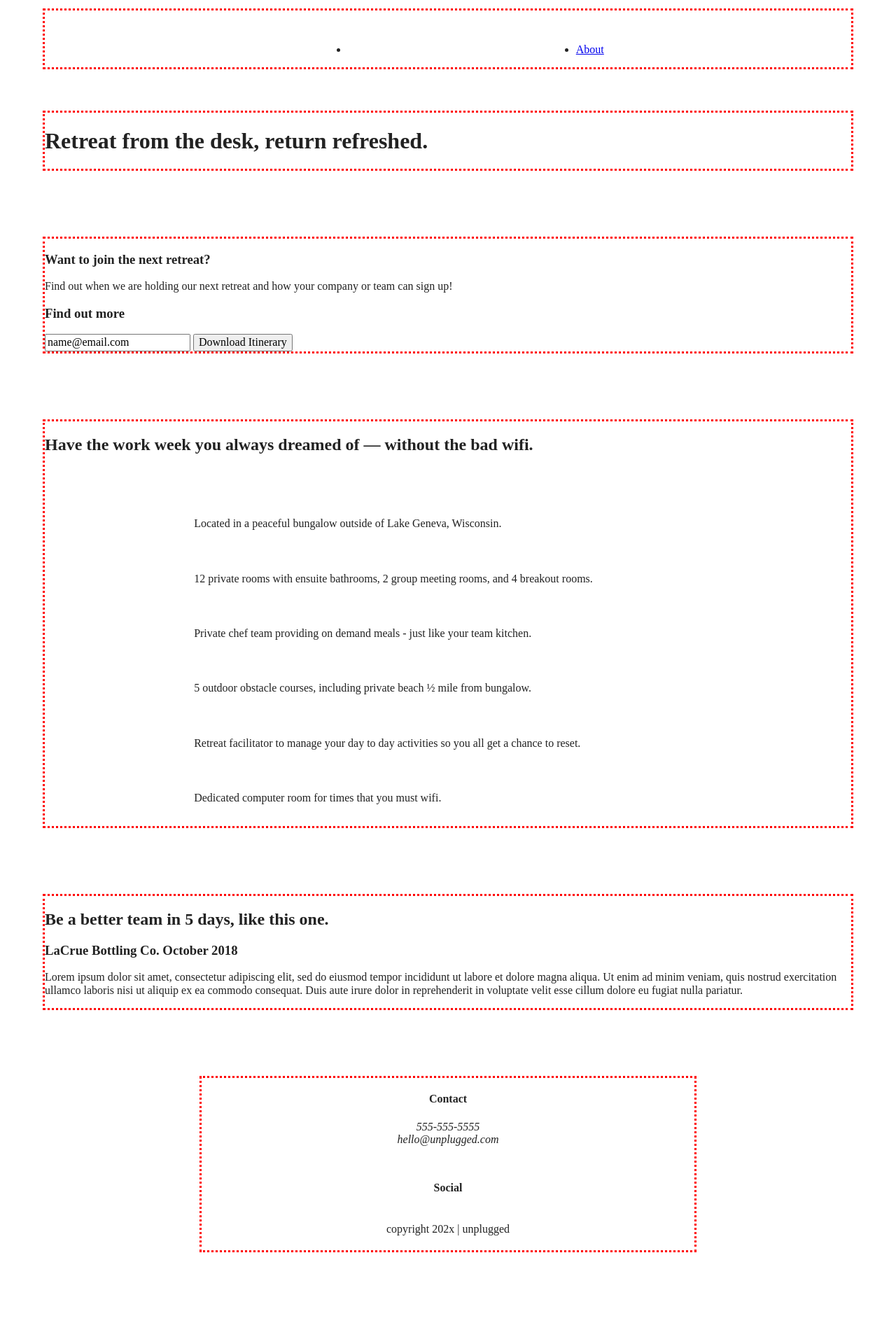
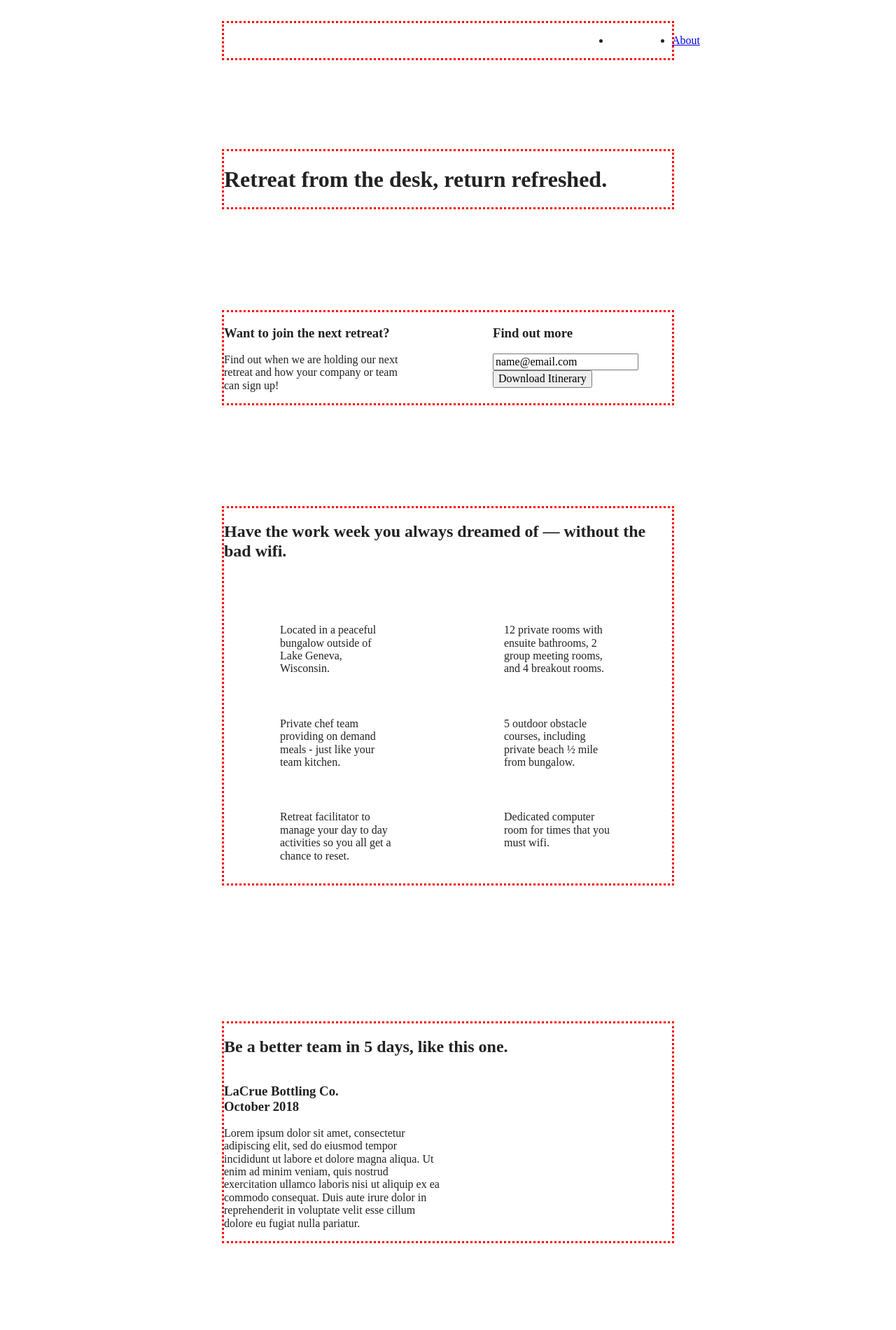
Before and after one commit to Quiet44/My-Website, a website built with Parcel: page index.html in a window 1280 px wide. Shown: the top 1900 px of the page at 70% size. Before the commit the page ends 1836 px from the top, so only its background shows below. Built offline with nearby package versions, Linux system fonts and the light colour scheme.

Commit message:
Codding for phone and tablet

```diff
--- a/css/main.css
+++ b/css/main.css
@@ -342,11 +342,142 @@
      These examples override the primary ('mobile first') styles.
      Modify as content requires.
      ========================================================================== */
+     @media only screen and (min-width: 768px) {
+      /*Tablet styles here*/
+      .content-wrapper {
+        max-width: 640px;
+        margin: 100px 0;
+    }
 
-  @media only screen and (min-width: 35em) {
-    /* Style adjustments for viewports that meet the condition */
+    /* Header */
+
+    header {
+      padding: 33px 0;
+
+    }
+
+    header .content-wrapper {
+        width: 100%;
+        justify-content: space-between;
+    }
+
+    header nav {
+        width: 20%;
+    }
+
+    header nav ul {
+         justify-content: space-between;
+    }
+
+    .header-divider {
+        display: none;
+    }
+
+    /* Hero Area */
+
+    /* Aside */
+    aside .content-wrapper {
+        margin: 50px 0;
+        display: flex;
+        justify-content: space-between;
+        align-content: flex-start;
+    }
+
+    aside .content-wrapper .form-description,
+    aside .content-wrapper .form {
+        width:  40%;
+        margin: 0;
+    }
+
+    /* Features */
+
+    .features article {
+         display: flex;
+         align-items: center;
+         flex-flow: column wrap;
+         flex-basis: 50%;
+    }
+
+    .features .features-item-description {
+        width: 50%;
+    }
+
+    /* Reviews */
+    .reviews article {
+         display: flex;
+         justify-content: space-between;
+    }
+
+    .reviews article div {
+        width: 49%;
+    }
+
+    /* Footer */
+    footer .content-wrapper {
+        width: 65%;
+        margin: 100px 0;
+    }
+
+    .footer-content {
+        display: flex;
+        justify-content: space-between;
+        align-items: center;
+    }
+
+    footer .contact {
+        margin-bottom: 0;
+    }
+
+    footer .copyright {
+        width:100%;
+    }
+}
+     /* ==========================================================================
+     About Page
+     ========================================================================== */
+
+  .mission-content {
+    display: flex;
+    justify-content: space-between;
+    align-items: flex-start;
+    padding-top: 20px
   }
 
+  .mission-content p {
+    width: 45%;
+  }
+
+  .contact-section .content-wrapper h2 {
+    width: 80%;
+  }
+
+  .contact-content {
+    display: flex;
+    justify-content: space-between;
+    align-items: flex-start;
+  }
+
+  /* ==========================================================================
+     FAQ Page
+     ========================================================================== */
+
+  .faq .content-wrapper {
+    justify-content: space-between;
+  }
+
+  .faq-content {
+    flex-basis: 45%;
+  }
+
+  .faq h2 {
+    width: 100%;
+  }
+}
+
+    @media only screen and (min-width: 1200px) {
+      /*Desktop styles here*/
+    }
+  }
   @media print,
   (-webkit-min-device-pixel-ratio: 1.25),
   (min-resolution: 1.25dppx),
```
